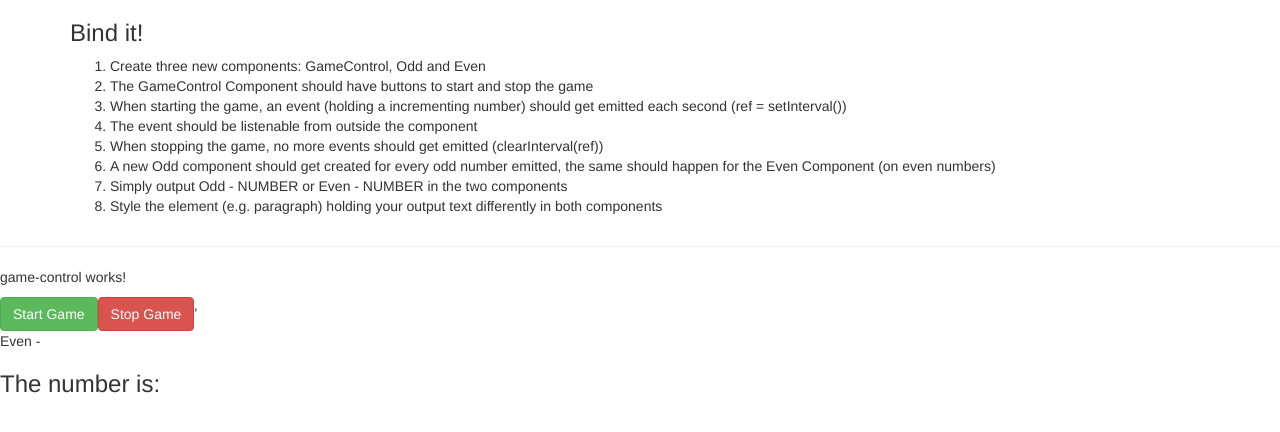
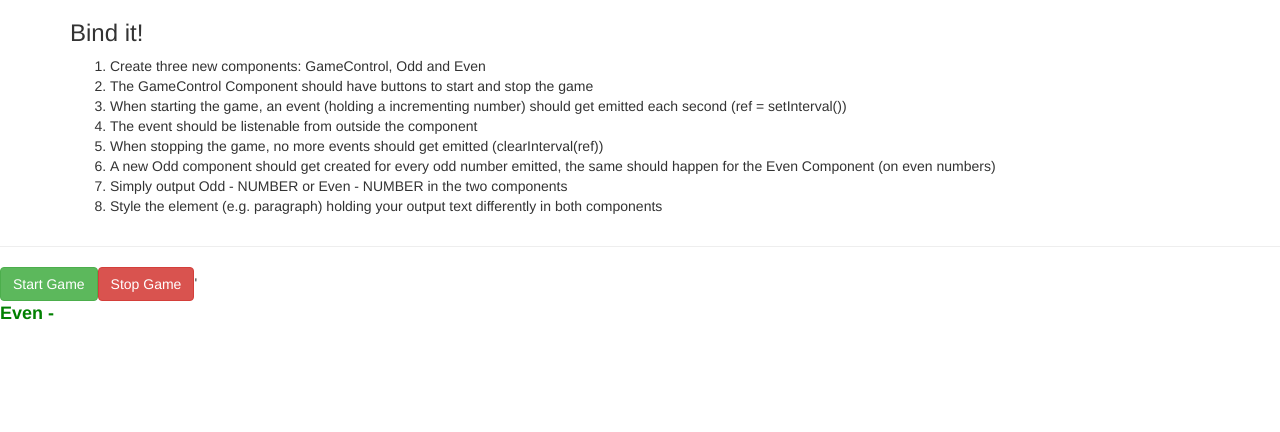
Before and after one commit to pbrandiezs/Udemy-Angular-The-Complete-Guide-2021-Assignment4, an Angular app: page / in a window 1280 px wide. Shown: the top 432 px of the page. Built offline with nearby package versions, Linux system fonts and the light colour scheme.

Commit message:
feat: Adjusted styling to be different for the odd and even components, per requirements

```diff
--- a/src/app/app.component.html
+++ b/src/app/app.component.html
@@ -20,7 +20,6 @@
   <app-game-control (gameEvent)='displayTheNumber($event)'></app-game-control>'
   <app-odd *ngIf="theNumberFromGameControl % 2" [x] = theNumberFromGameControl></app-odd>
   <app-even *ngIf="!(theNumberFromGameControl % 2)" [x] = theNumberFromGameControl></app-even>
-  <h3>The number is: {{theNumberFromGameControl}}</h3>
 
 
 
--- a/src/app/app.component.ts
+++ b/src/app/app.component.ts
@@ -6,12 +6,10 @@ import { Component, EventEmitter, Input, Output } from '@angular/core';
   styleUrls: ['./app.component.css']
 })
 export class AppComponent {
-  // @Output() theNumberFromGameControlEvent = new EventEmitter();
 
   theNumberFromGameControl: number;
 
   displayTheNumber(x) {
-    // console.log('The number is app.component.ts is: ' + x);
     this.theNumberFromGameControl = x;
   }
 }
--- a/src/app/even/even.component.css
+++ b/src/app/even/even.component.css
@@ -0,0 +1,5 @@
+p {
+    color: green;
+    font-weight: bold;
+    font-size: large;
+}
--- a/src/app/game-control/game-control.component.html
+++ b/src/app/game-control/game-control.component.html
@@ -1,3 +1,2 @@
-<p>game-control works!</p>
 <button class="btn btn-success" (click)="onStartGame()">Start Game</button>
 <button class="btn btn-danger" (click)="onStopGame()">Stop Game</button>
--- a/src/app/game-control/game-control.component.ts
+++ b/src/app/game-control/game-control.component.ts
@@ -17,17 +17,16 @@ export class GameControlComponent implements OnInit {
   intervalID: ReturnType<typeof setInterval>;
 
   onStartGame() {
-    console.log("start game!!");
+    // console.log("start game!!");
     this.theNumber = 0;
     this.intervalID = setInterval(() => {
       this.theNumber++;
-      // console.log(this.theNumber);
       this.gameEvent.emit(this.theNumber);
     }, 1000);
   }
 
   onStopGame() {
-    console.log("stop game!!");
+    // console.log("stop game!!");
     clearInterval(this.intervalID);
   }
 
--- a/src/app/odd/odd.component.css
+++ b/src/app/odd/odd.component.css
@@ -0,0 +1,5 @@
+p {
+    color: red;
+    font-weight: lighter;
+    font-size: small;
+}
```
